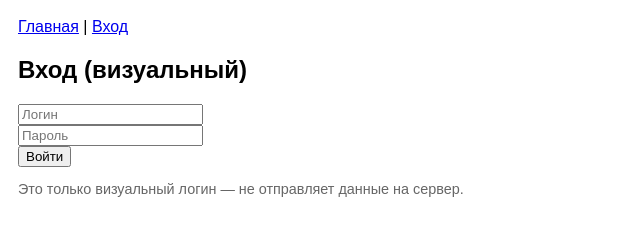
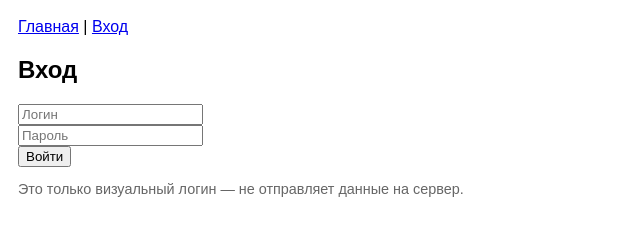
Before and after one commit to Discreditw/testt, a plain HTML site: page login.html in a window 1280 px wide. Shown: the whole page, without its empty margins (0-640 px from the left). Drawn offline with Linux system fonts and the light colour scheme.

Commit message:
Update login.html

```diff
--- a/login.html
+++ b/login.html
@@ -3,7 +3,7 @@
 <head><meta charset="utf-8"><title>Вход</title><link rel="stylesheet" href="css/style.css"><script src="js/main.js" defer></script></head>
 <body>
 <nav><a href="index.html">Главная</a> | <a href="login.html">Вход</a></nav>
-<h2>Вход (визуальный)</h2>
+<h2>Вход</h2>
 <form id="loginForm" onsubmit="fakeLogin(event)">
   <input id="username" placeholder="Логин" required><br>
   <input id="password" type="password" placeholder="Пароль" required><br>
```
